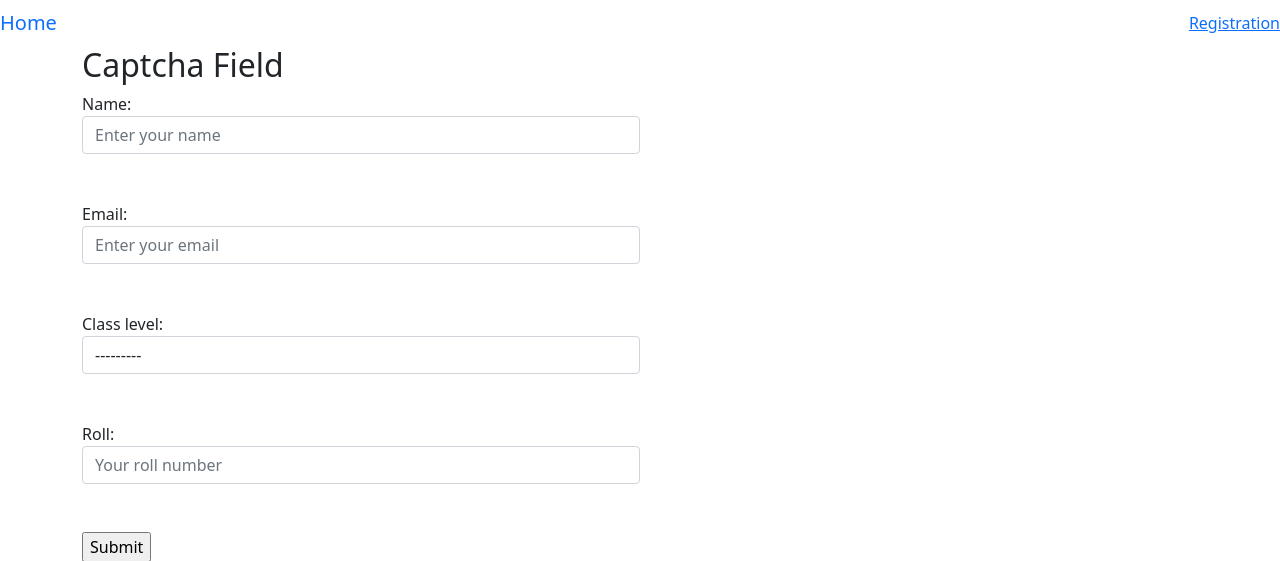
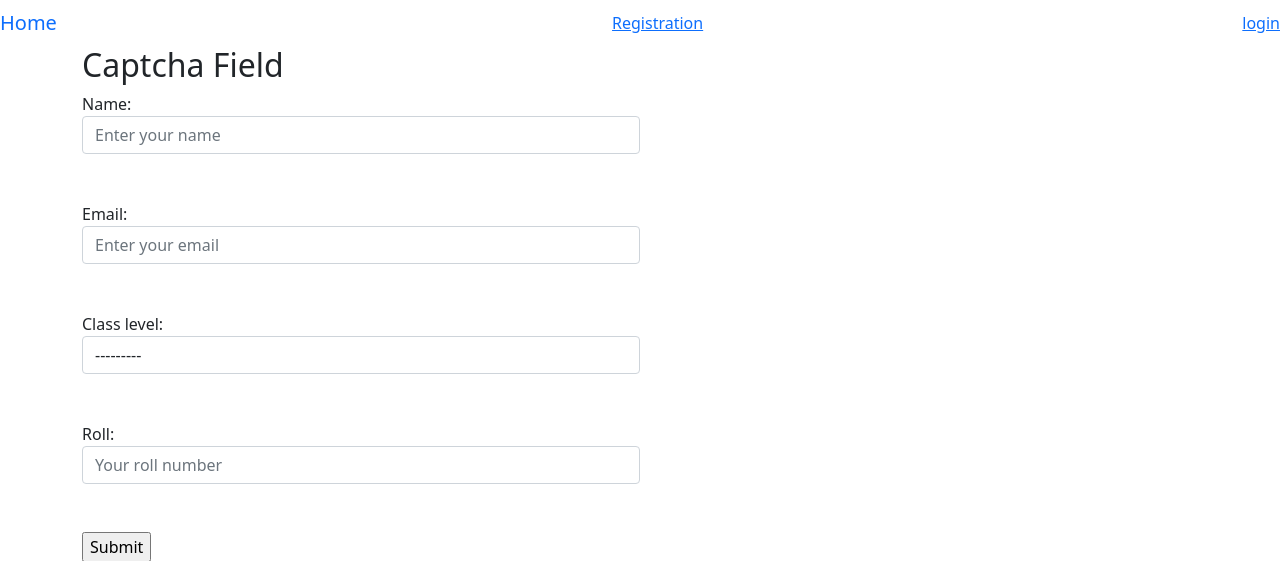
Before and after one commit to AnikRonjon/X-Django-app, a Django app: page /student/registration/ in a window 1280 px wide. Shown: the top 561 px of the page. Run offline with Django 3.2, Linux system fonts and the light colour scheme; tables that the repository leaves empty hold one stand-in row (values such as "Sample post").

Commit message:
login and logout feature

```diff
--- a/core/settings.py
+++ b/core/settings.py
@@ -126,6 +126,7 @@ REST_FRAMEWORK = {
     }
 }
 
-
+LOGIN_REDIRECT_URL = '/accounts/profile/'
+LOGOUT_REDIRECT_URL = '/accounts/login/'
 CAPTCHA_FOREGROUND_COLOR = 'red'
 CAPTCHA_BACKGROUND_COLOR = '#00aacc'
--- a/core/urls.py
+++ b/core/urls.py
@@ -9,6 +9,7 @@ admin.site.site_header = "AptYam's Dashboard"
 
 urlpatterns = [
     path('secret/', admin.site.urls),
+    path('accounts/', include('django.contrib.auth.urls')),
     path('admin/', include('admin_honeypot.urls', namespace='admin_honeypot')),
     path('auth/', include('rest_framework.urls')),
     path('captcha/', include('captcha.urls')),
--- a/school/urls.py
+++ b/school/urls.py
@@ -5,4 +5,5 @@ app_name = 'school'
 urlpatterns = [
     path('', views.home_view, name='home'),
     path('student/registration/', views.student_reg_view, name='student_registration'),
+    path('accounts/profile/', views.profile, name='profile'),
 ]
--- a/school/views.py
+++ b/school/views.py
@@ -1,4 +1,6 @@
 from django.shortcuts import render, redirect
+from django.views.generic import TemplateView
+from django.contrib.auth.decorators import login_required
 from .forms import StudentForm
 from .models import Student
 
@@ -18,3 +20,7 @@ def student_reg_view(request):
     else:
         form = StudentForm()
     return render(request, 'school/student_reg.html', {'form': form})
+
+
+def profile(request):
+    return render(request, 'registration/profile.html')
--- a/templates/navbar.html
+++ b/templates/navbar.html
@@ -6,4 +6,22 @@
         <li class="active"><a href="{% url 'school:student_registration' %}">Registration</a></li>
     </ul>
 
+{#    {% if request.user.is_authenticated %}#}
+{#    <ul class="nav navbar-nav">#}
+{#        <li class="active"><a href="{% url 'school:profile' %}">Profile</a></li>#}
+{#    </ul>#}
+{#    {% endif %}#}
+
+    {% if request.user.is_authenticated %}
+        <ul class="nav navbar-nav">
+            <li class="active"><a href="{% url 'logout' %}">logout</a></li>
+        </ul>
+    {% endif %}
+
+    {% if not request.user.is_authenticated %}
+        <ul class="nav navbar-nav">
+            <li class="active"><a href="{% url 'login' %}">login</a></li>
+        </ul>
+    {% endif %}
+
 </nav>
```
